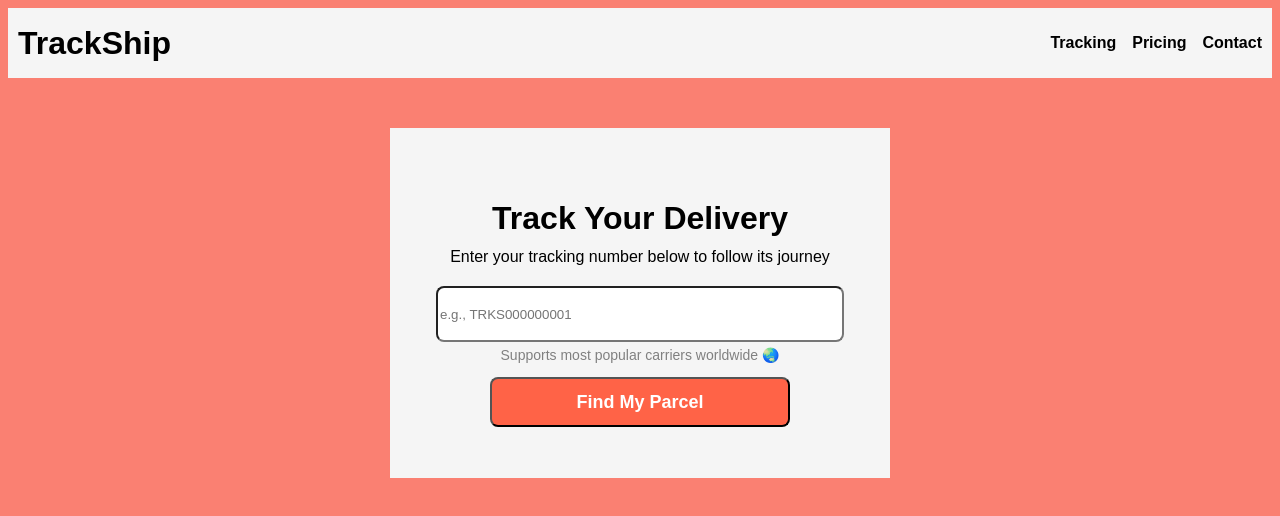
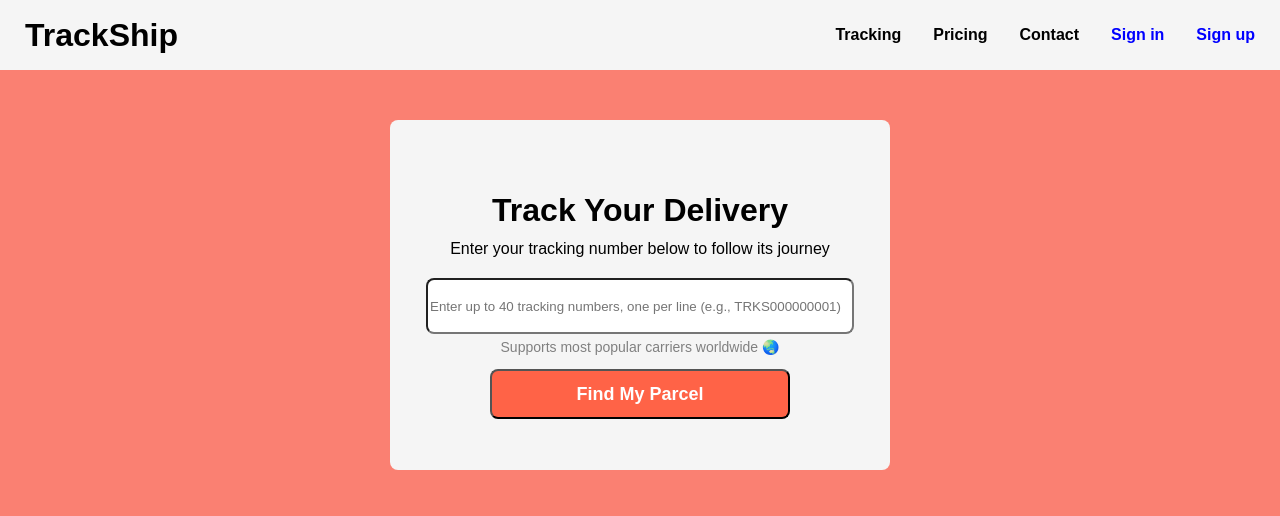
Before and after one commit to jugkxx/practice-projects, a plain HTML site: page index.html in a window 1280 px wide. Drawn offline with Linux system fonts and the light colour scheme.

Commit message:
Adjust Layout

```diff
--- a/index.html
+++ b/index.html
@@ -14,6 +14,8 @@
             <li><a href="#">Tracking</a></li>
             <li><a href="#">Pricing</a></li>
             <li><a href="#">Contact</a></li>
+            <li><a href="#" class="sign-in">Sign in</a></li>
+            <li><a href="#" class="sign-up">Sign up</a></li>
         </ul>
     </nav>
 
@@ -22,7 +24,7 @@
         <p class="text-box">Enter your tracking number below to follow its journey</p>
 
         <div class="input-box">
-            <input type="text" placeholder="e.g., TRKS000000001">
+            <input type="text" placeholder="Enter up to 40 tracking numbers, one per line (e.g., TRKS000000001)">
             <p class="text-sm">
                 Supports most popular carriers worldwide 🌏
             </p>
--- a/style.css
+++ b/style.css
@@ -1,4 +1,6 @@
 body {
+    margin: 0;
+    padding: 0;
     font-family: Arial, Helvetica, sans-serif;
     font-weight: bold;
     background-color: salmon;
@@ -9,6 +11,8 @@ body {
     justify-content: space-between;
     align-items: center;
     padding: 10px;
+    padding-left: 25px;
+    padding-right: 25px;
     background: whitesmoke;
     color: black;
 }
@@ -19,7 +23,7 @@ body {
 
 .menu {
     display: flex;
-    gap: 1rem;
+    gap: 2rem;
     list-style: none;
 }
 
@@ -29,6 +33,7 @@ a {
 }
 
 .track-box {
+    border-radius: 8px;
     width: 500px;
     height: 350px;
     background-color: whitesmoke;
@@ -52,7 +57,7 @@ a {
 }
 
 input {
-    width: 400px;
+    width: 420px;
     height: 50px;
     border-radius: 8px;
 }
@@ -69,3 +74,23 @@ input {
     margin-top: -10px;
     margin-bottom: 20px;
 }
+
+.sign-up {
+    border-radius: 4px;
+    color: blue;
+    text-align: center;
+    display: flex;
+    flex-direction: column;
+    justify-content: center;
+    margin: auto;
+}
+
+.sign-in {
+    border-radius: 4px;
+    color: blue;
+    text-align: center;
+    display: flex;
+    flex-direction: column;
+    justify-content: center;
+    margin: auto;
+}
```
